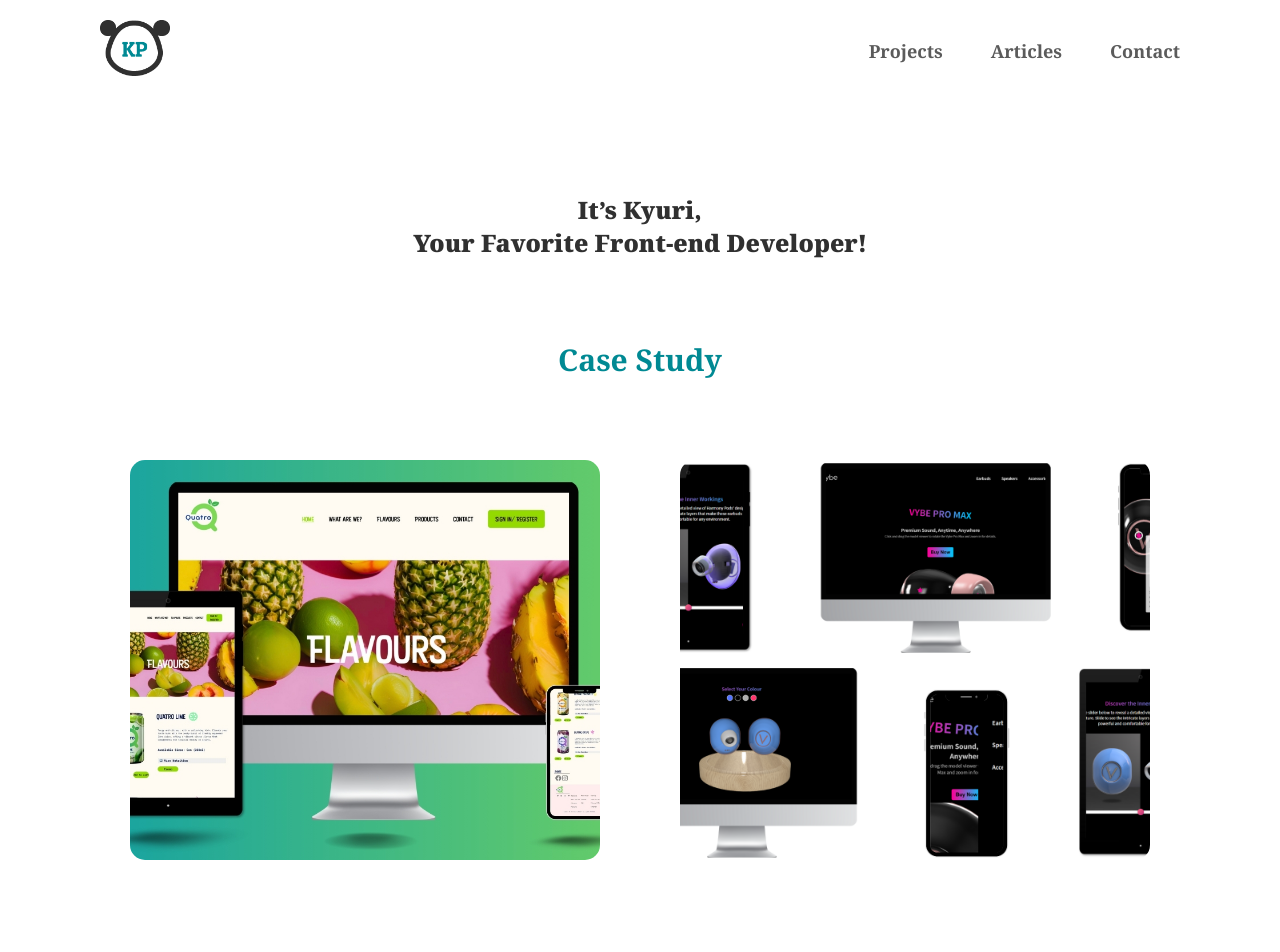
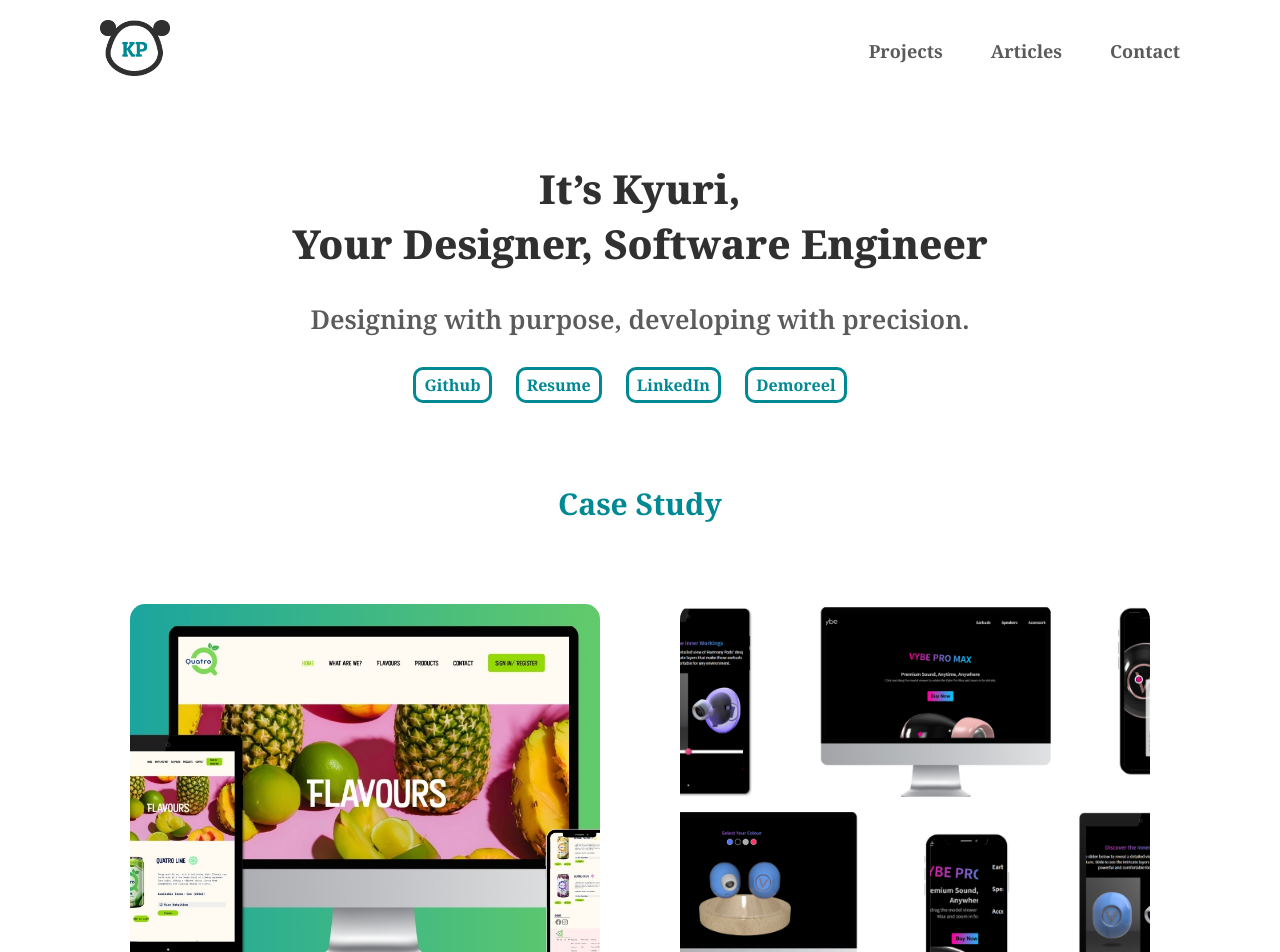
Before and after one commit to KyuriPark00/Kyuri-Park-Porfolio, a PHP site: page / in a window 1280 px wide. Shown: the top 952 px of the page. Run offline with PHP 8.4, Linux system fonts and the light colour scheme; data comes from the database, SQL or seed files in the repository; some libraries are stand-ins or nearby versions; some web fonts are replaced.

Commit message:
Update profile box section

```diff
--- a/index.php
+++ b/index.php
@@ -26,11 +26,9 @@
 
  <!-- Main Nav -->
  <header>
-      <!-- It's only can be shown on mobile ver -->
       <div id="logo"><a href="#"><img src="images/logo_thin.png" alt="logo"></a></div>
       <button id="hamburger">&#9776;</button>
 
-      <!-- Hidden on mobile ver -->
       <nav id="desktop-nav">
           <ul>
               <li><a href="#">Projects</a></li>
@@ -55,7 +53,15 @@
   <!-- Profile Section -->
   <section id="profile-box" class="grid-con">
     <div class="col-start-1 col-end-6 m-col-start-3 m-col-end-12 l-col-start-3 l-col-end-12">
-      <h2>It’s Kyuri,<br>Your Favorite Front-end Developer!</h2>
+      <h2>It’s Kyuri,<br>Your Designer, Software Engineer</h2>
+      <h3>Designing with purpose, developing with precision.</h3>
+
+      <div id="professional-sns-con">
+          <a href="https://github.com/KyuriPark00?tab=repositories"><button>Github</button></a>
+          <a href="files/resume.pdf" download="Kyuri_Park_Resume.pdf" class="download-btn"><button>Resume</button></a>
+          <a href="https://www.linkedin.com/in/hailie-park-93a6a2328/"><button>LinkedIn</button></a>
+          <a href="demoreel.php"><button>Demoreel</button></a>
+      </div>
     </div>
   </section>
 
@@ -70,7 +76,7 @@
       <div id="demo-reel-description" class="col-span-full m-col-start-8 m-col-end-14">
         <h2>2024 Demo Reel</h2>
         <p>Based in London, ON. Looking for a captivating website? My goal is to create sites that are both visually appealing and easy to navigate. Let’s work together!</p>
-        <div id="social-media-con">
+        <div id="professional-sns-con">
           <a href="https://github.com/KyuriPark00?tab=repositories"><button>Github</button></a>
           <a href="https://www.instagram.com/kyuri_hailie/"><button>Instagram</button></a>
           <a href="https://www.linkedin.com/in/hailie-park-93a6a2328/"><button>LinkedIn</button></a>
--- a/sass/abstracts/_grid.scss
+++ b/sass/abstracts/_grid.scss
@@ -22,6 +22,16 @@
 video,
 picture {
   max-width: 100%;
+}
+
+
+Video Custom
+:root {
+  --plyr-color-main: #008993; /* 메인 색상 */
+  --plyr-control-icon-size: 18px; /* 아이콘 크기 */
+  --plyr-control-spacing: 12px; /* 컨트롤 간 간격 */
+  --plyr-control-radius: 10px; /* 컨트롤 모서리 둥글기 */
+  --plyr-font-family: "Arial", sans-serif; /* 폰트 */
 }
 
 html {
--- a/sass/abstracts/_mixins.scss
+++ b/sass/abstracts/_mixins.scss
@@ -7,6 +7,12 @@
    transform: rotate($radius);
 }
 
+
+// heading style
+@mixin heading-style {
+  font-size: 30px;
+  font-weight: 700;
+}
 
 //flex box mixins
 
--- a/sass/abstracts/_variables.scss
+++ b/sass/abstracts/_variables.scss
@@ -7,3 +7,21 @@
 $main-blue: #008993;
 $bg-color: #efefef;
 $body-font-family: "Noto serif", serif;
+$first-sec-margin-destop: 80px;
+$first-sec-margin-tablet: 60px;
+$first-sec-margin-mobile: 30px;
+
+$h2-size-desktop: 40px;
+$h2-size-tablet: 35px;
+$h2-size-mobile: 25px;
+$h2-weight: 800;
+
+$h3-size-desktop: 26px;
+$h3-size-tablet: 22px;
+$h3-size-mobile: 18px;
+$h3-weight: 600;
+
+$navButton-font-size-desktop: 16px;
+$navButton-font-size-tablet: 16px;
+$navButton-font-size-mobile: 14px;
+$navButton-font-weight: 700;
--- a/sass/components/_mediaqueries.scss
+++ b/sass/components/_mediaqueries.scss
@@ -13,13 +13,9 @@
     color: a.$accent-color;
   }
 
-  /* ------------ projects-box ------------ */
-  // demo-reel-con
-  #demo-reel-description {
+  /* ------------ professional-sns-con ------------ */
 
-    margin-top: 30px;
-
-    #social-media-con {
+  #professional-sns-con {
     button {
       margin-right: 10px;
       padding: 4px 10px;
@@ -69,7 +65,6 @@
         p {
           font-size: 20px;
           font-weight: 500;
-        }
         }
       }
     }
@@ -576,7 +571,7 @@
     #demo-reel-description {
       margin: 0;
 
-      #social-media-con {
+      #professional-sns-con {
 
         margin-top: 10px;
 
@@ -1051,7 +1046,7 @@
 
       margin-top: 30px;
 
-      #social-media-con {
+      #professional-sns-con {
 
         button {
           background-color: transparent;
--- a/sass/pages/_projects.scss
+++ b/sass/pages/_projects.scss
@@ -1,55 +1,30 @@
 @use '../abstracts' as a;
 
+/*-------------- Default  --------------*/
+/*-- Profile Box --*/
 #profile-box {
   text-align: center;
-  margin-top: 10%;
-
   h2 {
     color: a.$accent-color;
-    font-weight: 900;
-  }
+    font-weight: a.$h2-weight;
+    margin: 0;
   }
 
-// Demo reel
-
-// Video Custom
-:root {
-  --plyr-color-main: #008993; /* 메인 색상 */
-  --plyr-control-icon-size: 18px; /* 아이콘 크기 */
-  --plyr-control-spacing: 12px; /* 컨트롤 간 간격 */
-  --plyr-control-radius: 10px; /* 컨트롤 모서리 둥글기 */
-  --plyr-font-family: "Arial", sans-serif; /* 폰트 */
+  h3 {
+    color: a.$primary-color;
+    font-weight: a.$h3-weight;
   }
 
-#demo-reel-con {
-  padding: 50px;
-  #player-container {
-    border-radius: 15px;;
-    overflow: hidden;
-    .player {
-      border-radius: 15px;;
-    }
-  }
-
-  #demo-reel-description {
-    h2 {
-      font-weight: 700;
-      color: a.$main-blue;
-    }
-
-    p {
-      font-weight: 500;
-    }
-
-    #social-media-con {
+  #professional-sns-con {
     button {
       background-color: transparent;
-        border: solid 2px a.$main-blue;
+      border: solid 3px a.$main-blue;
       border-radius: 10px;
       font-family: a.$body-font-family;
-        font-weight: 500;
+      font-weight: a.$navButton-font-weight;
       color: a.$main-blue;
       transition: all 0.3s ease;
+      padding: 4px 8px;
 
       &:hover {
         background-color: a.$main-blue;
@@ -61,9 +36,7 @@
   }
 }
 
-}
-
-// ------ Project-box -------
+/*-- Project Box --*/
 #projects-box {
 
   #project-heading {
@@ -122,6 +95,84 @@
 }
 
 
+/*-------------- Media Queries  --------------*/
+/*-- Mobile --*/
+@media screen and (min-width: 480px) {
+  #profile-box {
+    margin-top: a.$first-sec-margin-mobile;
+
+    h2 {
+      font-weight: a.$h2-weight;
+      font-size: a.$h2-size-mobile;
+    }
+
+    h3 {
+      font-weight: a.$h3-weight;
+      font-size: a.$h3-size-mobile;
+      margin: 20px 0;
+    }
+
+    #professional-sns-con {
+      button {
+        font-size: a.$navButton-font-size-mobile;
+        margin-right: 10px;
+      }
+    }
+  }
+}
+
+/*-- Tablet --*/
+@media screen and (min-width: 768px) {
+  #profile-box {
+    margin-top: a.$first-sec-margin-tablet;
+
+    h2 {
+      font-weight: a.$h2-weight;
+      font-size: a.$h2-size-tablet;
+    }
+
+    h3 {
+      font-weight: a.$h3-weight;
+      font-size: a.$h3-size-tablet;
+      margin: 30px 0;
+    }
+
+    #professional-sns-con {
+      button {
+        font-size: a.$navButton-font-size-tablet;
+        margin-right: 20px;
+      }
+    }
+  }
+}
+
+/*-- Desktop --*/
+@media screen and (min-width: 1200px) {
+  #profile-box {
+    margin-top: a.$first-sec-margin-destop;
+
+    h2 {
+      font-weight: a.$h2-weight;
+      font-size: a.$h2-size-desktop;
+    }
+
+    h3 {
+      font-weight: a.$h3-weight;
+      font-size: a.$h3-size-desktop;
+      margin: 30px 0;
+    }
+
+    #professional-sns-con {
+      button {
+        font-size: a.$navButton-font-size-desktop;
+        margin-right: 20px;
+      }
+    }
+  }
+}
+
+
+
 // Resume
 #resume {
   text-align: center;
```
Also changed, not shown: css/main.css. Lines whose indentation alone changed are shown as unchanged.
